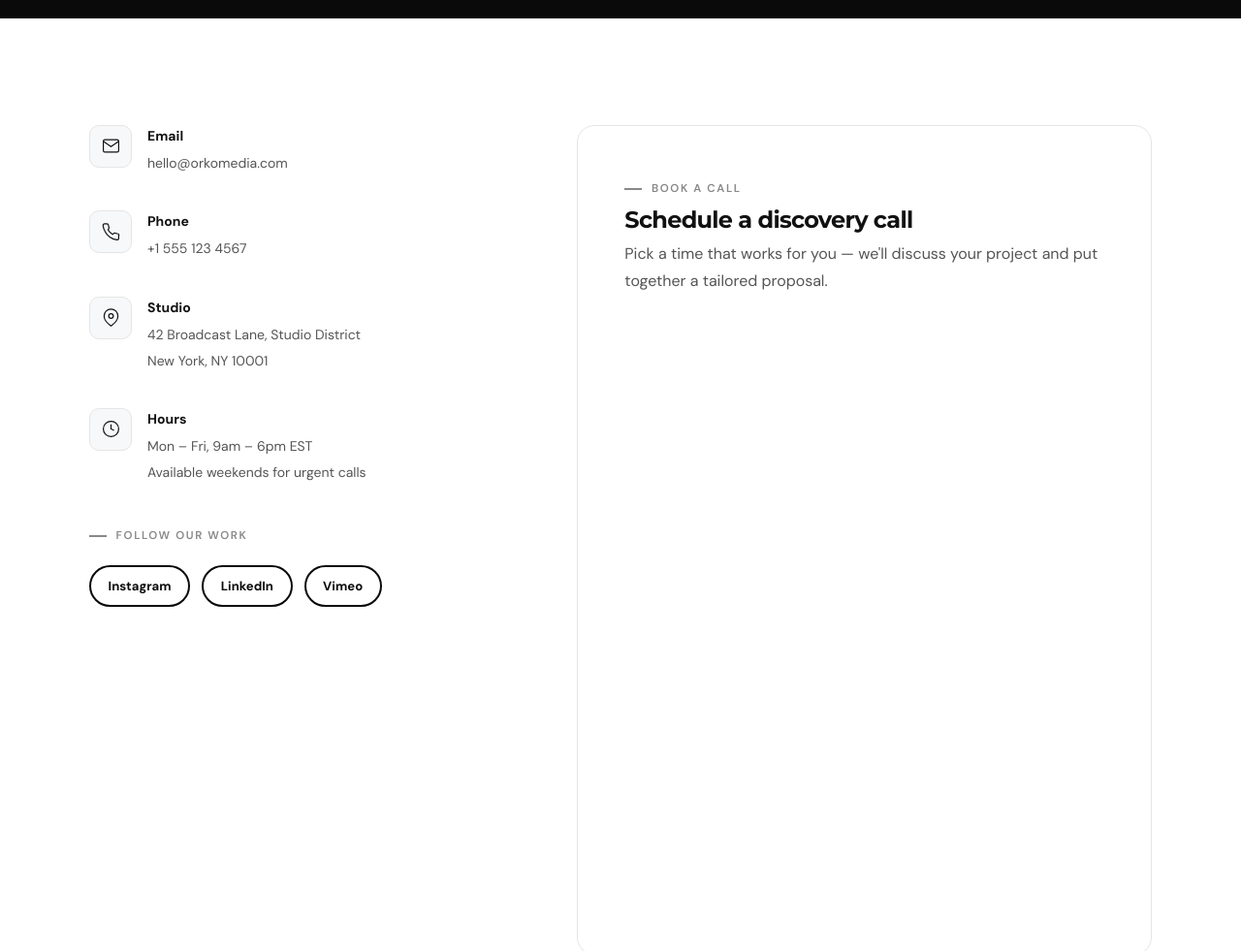
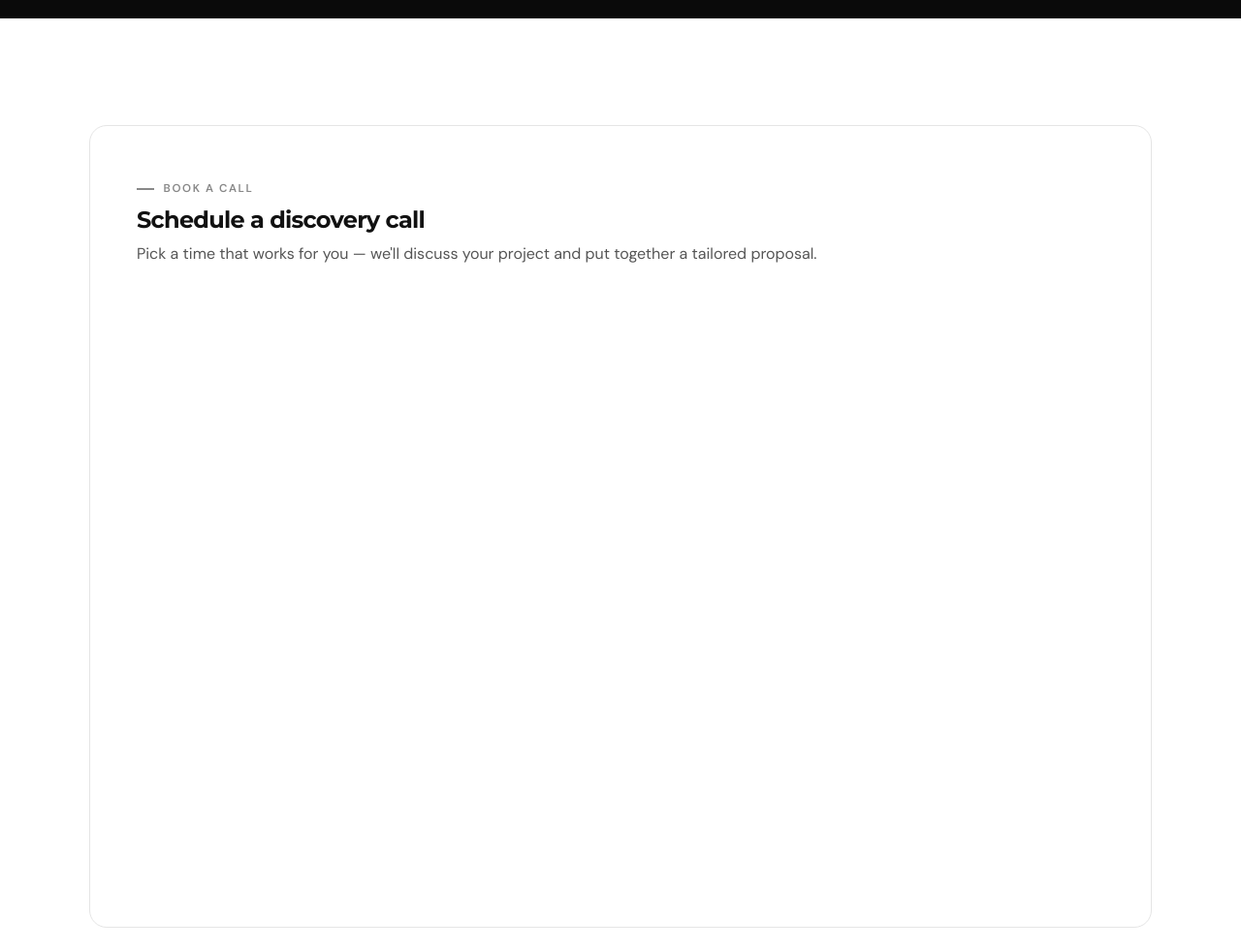
Before and after one commit to soham604/the-creative-compass, a plain HTML site: page orko-media/contact.html in a window 1280 px wide. Shown: the part 520-1501 px from the top of the page at 97% size. Drawn offline with Linux system fonts and the light colour scheme; a script that the page names is missing.

Commit message:
Remove contact info panel from contact page
Co-Authored-By: Claude Sonnet 4.6 <noreply@anthropic.com>

```diff
--- a/orko-media/contact.html
+++ b/orko-media/contact.html
@@ -27,24 +27,7 @@
 
 <section class="section">
   <div class="container">
-    <div class="contact-grid">
-      <!-- Info -->
-      <div>
-        <div class="ci"><div class="ci__ic"><svg viewBox="0 0 24 24" fill="none" stroke="currentColor" stroke-width="1.5"><path d="M4 4h16c1.1 0 2 .9 2 2v12c0 1.1-.9 2-2 2H4c-1.1 0-2-.9-2-2V6c0-1.1.9-2 2-2z"/><polyline points="22,6 12,13 2,6"/></svg></div><div class="ci__txt"><strong>Email</strong><span>hello@orkomedia.com</span></div></div>
-        <div class="ci"><div class="ci__ic"><svg viewBox="0 0 24 24" fill="none" stroke="currentColor" stroke-width="1.5"><path d="M22 16.92v3a2 2 0 0 1-2.18 2 19.79 19.79 0 0 1-8.63-3.07A19.5 19.5 0 0 1 4.69 12a19.79 19.79 0 0 1-3.07-8.67A2 2 0 0 1 3.6 1.09h3a2 2 0 0 1 2 1.72 12.84 12.84 0 0 0 .7 2.81 2 2 0 0 1-.45 2.11L8.09 8.91a16 16 0 0 0 6 6l1.27-1.27a2 2 0 0 1 2.11-.45 12.84 12.84 0 0 0 2.81.7A2 2 0 0 1 22 16.92z"/></svg></div><div class="ci__txt"><strong>Phone</strong><span>+1 555 123 4567</span></div></div>
-        <div class="ci"><div class="ci__ic"><svg viewBox="0 0 24 24" fill="none" stroke="currentColor" stroke-width="1.5"><path d="M21 10c0 7-9 13-9 13s-9-6-9-13a9 9 0 0 1 18 0z"/><circle cx="12" cy="10" r="3"/></svg></div><div class="ci__txt"><strong>Studio</strong><span>42 Broadcast Lane, Studio District<br>New York, NY 10001</span></div></div>
-        <div class="ci"><div class="ci__ic"><svg viewBox="0 0 24 24" fill="none" stroke="currentColor" stroke-width="1.5"><circle cx="12" cy="12" r="10"/><polyline points="12 6 12 12 16 14"/></svg></div><div class="ci__txt"><strong>Hours</strong><span>Mon – Fri, 9am – 6pm EST<br>Available weekends for urgent calls</span></div></div>
-
-        <div style="margin-top:1.5rem">
-          <p class="eyebrow" style="margin-bottom:1.25rem">Follow our work</p>
-          <div style="display:flex;gap:.75rem;flex-wrap:wrap">
-            <a href="#" class="btn btn--outline" style="padding:.55rem 1.1rem;font-size:.82rem">Instagram</a>
-            <a href="#" class="btn btn--outline" style="padding:.55rem 1.1rem;font-size:.82rem">LinkedIn</a>
-            <a href="#" class="btn btn--outline" style="padding:.55rem 1.1rem;font-size:.82rem">Vimeo</a>
-          </div>
-        </div>
-      </div>
-
+    <div class="contact-grid" style="grid-template-columns:1fr">
       <!-- Cal.com booking -->
       <div class="contact-form fade-up">
         <span class="eyebrow">Book a call</span>
```
